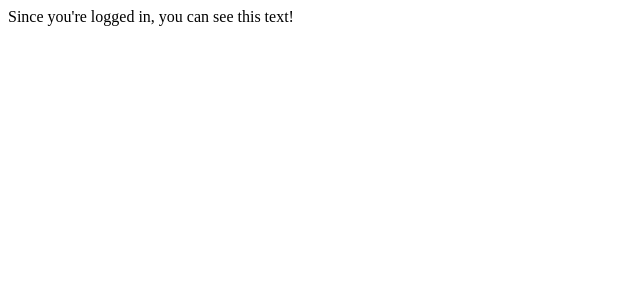
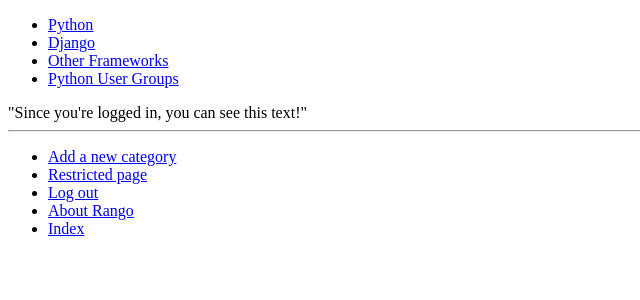
Before and after one commit to martindes01/tango-with-django, a Django app: page /rango/restricted/ in a window 1280 px wide. Shown: the top 300 px of the page, without its empty margins (0-640 px from the left). Run offline with Django 3.2, Linux system fonts and the light colour scheme; a user stored in the database is signed in; data comes from the database, SQL or seed files in the repository; both versions use the stored data as it was after the commit.

Commit message:
9 User Authentication

```diff
--- a/rango/forms.py
+++ b/rango/forms.py
@@ -3,7 +3,7 @@
 from rango.models import Category, Page, UserProfile
 
 class CategoryForm(forms.ModelForm):
-    name = forms.CharField(max_length=128, help_text='Category name')
+    name = forms.CharField(max_length=128, help_text='Name: ')
     views = forms.IntegerField(widget=forms.HiddenInput(), initial=0)
     likes = forms.IntegerField(widget=forms.HiddenInput(), initial=0)
     slug = forms.CharField(widget=forms.HiddenInput(), required=False)
@@ -16,8 +16,8 @@
         fields = ('name',)
 
 class PageForm(forms.ModelForm):
-    title = forms.CharField(max_length=128, help_text='Page title')
-    url = forms.URLField(max_length=200, help_text='Page URL')
+    title = forms.CharField(max_length=128, help_text='Title: ')
+    url = forms.URLField(max_length=200, help_text='URL: ')
     views = forms.IntegerField(widget=forms.HiddenInput(), initial=0)
 
     class Meta:
--- a/rango/views.py
+++ b/rango/views.py
@@ -28,6 +28,7 @@
     context_dict = {}
     return render(request, 'rango/about.html', context_dict)
 
+@login_required
 def add_category(request):
     form = CategoryForm()
 
@@ -49,6 +50,7 @@
     }
     return render(request, 'rango/add_category.html', context_dict)
 
+@login_required
 def add_page(request, category_name_slug):
     try:
         category = Category.objects.get(slug=category_name_slug)
@@ -79,11 +81,6 @@
         'category': category,
     }
     return render(request, 'rango/add_page.html', context_dict)
-
-@login_required
-def user_logout(request):
-    logout(request)
-    return HttpResponseRedirect(reverse('index'))
 
 def register(request):
     # Set registration success false initially
@@ -134,7 +131,8 @@
 
 @login_required
 def restricted(request):
-    return HttpResponse("Since you're logged in, you can see this text!")
+    context_dict = {}
+    return render(request, 'rango/restricted.html', context_dict)
 
 def show_category(request, category_name_slug):
     context_dict = {}
@@ -157,6 +155,8 @@
     return render(request, 'rango/category.html', context_dict)
 
 def user_login(request):
+    context_dict = {}
+
     if request.method == 'POST':
         # request.POST.get() returns None if value does not exist
         username = request.POST.get('username')
@@ -177,8 +177,13 @@
         else:
             # Invalid login
             print("Invalid login details: {0}, {1}".format(username, password))
-            return HttpResponse("Invalid login details supplied.")
-    else:
-        # Render form
-        context_dict = {}
-        return render(request, 'rango/login.html', context_dict)
+            context_dict['error'] = 'Username or password is incorrect.'
+            context_dict['username'] = username
+
+    # Render form, including error messages
+    return render(request, 'rango/login.html', context_dict)
+
+@login_required
+def user_logout(request):
+    logout(request)
+    return HttpResponseRedirect(reverse('index'))
--- a/templates/rango/add_category.html
+++ b/templates/rango/add_category.html
@@ -16,7 +16,7 @@
         {% endfor %}
         {% for field in form.visible_fields %}
             {{ field.errors }}
-            {{ field.help_text }}<br />
+            {{ field.help_text }}
             {{ field }}<br /><br />
         {% endfor %}
             <input type="submit" name="submit" value="Add category" />
--- a/templates/rango/add_page.html
+++ b/templates/rango/add_page.html
@@ -17,7 +17,7 @@
             {% endfor %}
             {% for field in form.visible_fields %}
                 {{ field.errors }}
-                {{ field.help_text }}<br />
+                {{ field.help_text }}
                 {{ field }}<br /><br />
             {% endfor %}
                 <input type="submit" name="submit" value="Add page" />
--- a/templates/rango/base.html
+++ b/templates/rango/base.html
@@ -33,6 +33,9 @@
             <ul>
             {% if user.is_authenticated %}
                 <li>
+                    <a href="{% url 'add_category' %}">Add a new category</a>
+                </li>
+                <li>
                     <a href="{% url 'restricted' %}">Restricted page</a>
                 </li>
                 <li>
@@ -47,9 +50,6 @@
                 </li>
             {% endif %}
                 <li>
-                    <a href="{% url 'add_category' %}">Add a new category</a>
-                </li>
-                <li>
                     <a href="{% url 'about' %}">About Rango</a>
                 </li>
                 <li>
--- a/templates/rango/category.html
+++ b/templates/rango/category.html
@@ -22,9 +22,11 @@
             <strong>There are no pages in this category.</strong>
         {% endif %}
         </div><br />
+        {% if user.is_authenticated %}
         <div>
             <a href="{% url 'add_page' category.slug %}">Add a new page</a>
         </div>
+        {% endif %}
     {% else %}
         <strong>The specified category does not exist!</strong>
     {% endif %}
--- a/templates/rango/login.html
+++ b/templates/rango/login.html
@@ -10,10 +10,11 @@
     <h1>Log in to Rango</h1>
     <form id="login_form" method="POST" action="{% url 'login' %}">
     {% csrf_token %}
+        {{ error }}<br /><br />
         Username:
-        <input type="text" name="username" value="" size="50" /><br />
+        <input type="text" name="username" value="{{ username }}" size="50" /><br /><br />
         Password:
-        <input type="password" name="password" value="" size="50" /><br />
+        <input type="password" name="password" value="" size="50" /><br /><br />
         <input type="submit" name="submit" value="Log in" />
     </form>
 {% endblock %}
--- /dev/null
+++ b/templates/rango/restricted.html
@@ -0,0 +1,11 @@
+{% extends 'rango/base.html' %}
+
+{% load staticfiles %}
+
+{% block title_block %}
+    Restricted page
+{% endblock %}
+
+{% block body_block %}
+    <div>"Since you're logged in, you can see this text!"</div>
+{% endblock %}
```
Also changed, not shown: db.sqlite3.
